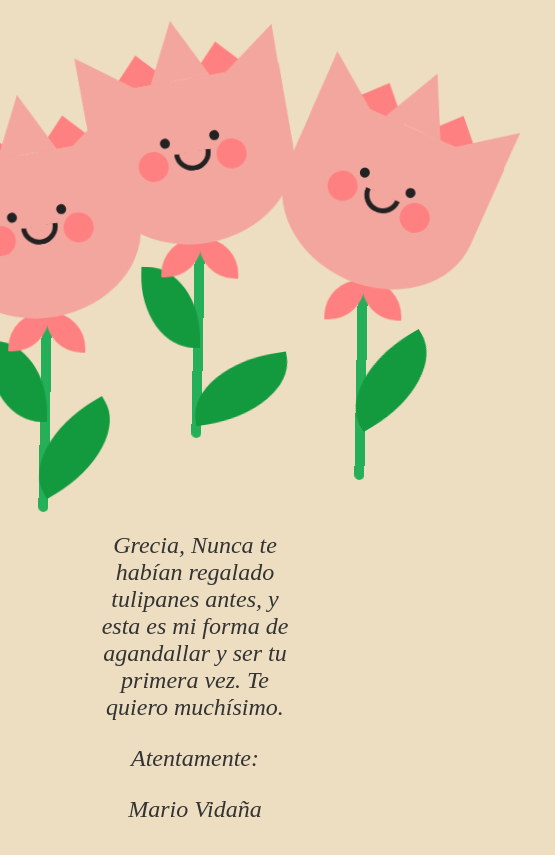
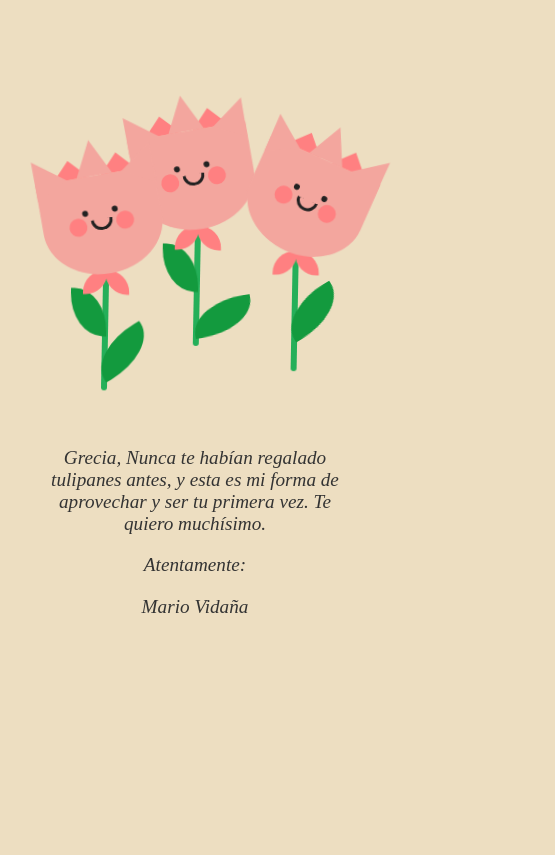
Before and after one commit to mariovid99/tul, a plain HTML site: page index.html in a window 390 px wide. Shown: the whole page, 555 px wide, since content can reach past the window. Drawn offline with Linux system fonts and the light colour scheme.

Commit message:
final responsivo

```diff
--- a/index.html
+++ b/index.html
@@ -87,7 +87,7 @@
         <p>
           <em
             >Grecia, Nunca te habían regalado tulipanes antes, y esta es mi
-            forma de agandallar y ser tu primera vez. Te quiero muchísimo.</em
+            forma de aprovechar y ser tu primera vez. Te quiero muchísimo.</em
           >
         </p>
         <p>Atentamente:</p>
--- a/tulips.scss
+++ b/tulips.scss
@@ -251,3 +251,26 @@ $hair-size:30px;
       transform: rotate(2deg);
   }
 }
+
+@media (max-width: 800px) {
+
+  .container{
+    position: relative;
+    width: 200px;
+    height: 400px;
+    margin: 0 auto;
+    transform: scale(0.6); /* Reduce el tamaño del bouquet */
+  }
+
+  .message-container{
+    display: flex;
+    justify-content: center;
+    align-items: center;
+    margin-top: 20px;
+  }
+
+  .message {
+    font-size: 1.2em; /* Reduce el tamaño del texto */
+    width: 80%; /* Hace que el texto ocupe más espacio */
+  }
+}
```
Also changed, not shown: tulips.css, 1 other file.
